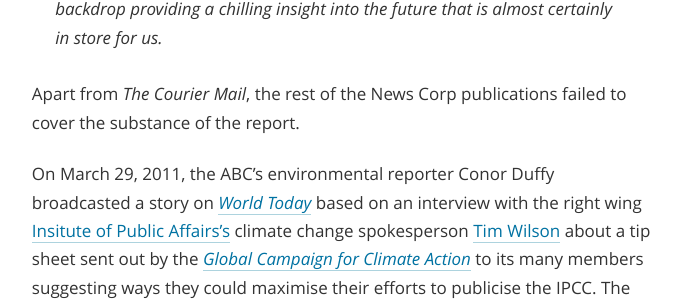
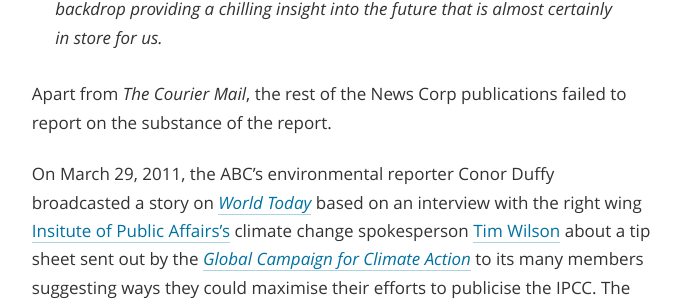
Before and after one commit to investigate/sceptical-climate, a Jekyll site: the page built from part-2/findings/04-09-extreme-weather.html, in a window 1280 px wide and 900 px high, scrolled down 4608 px. Shown: the part 178-484 px from the top of the window, without its empty margins (143-824 px from the left). Built offline with Jekyll 4.4.1, drawn with Linux system fonts in a browser that asks for light colours; nearby versions of some CDN libraries; Markdown is read by kramdown in place of the engine named in the settings; comment, search, counter and statistics services are not loaded.

Commit message:
cover to report on

```diff
--- a/part-2/findings/04-09-extreme-weather.html
+++ b/part-2/findings/04-09-extreme-weather.html
@@ -62,7 +62,7 @@
 	<p>This was brought into stark reality by reports from the CSIRO and the Australian Bureau of Meteorology, the World Meteorological Organisation, experts in the peer reviewed <em>Nature Climate Change</em> and by the Intergovernmental Panel on Climate Change (IPCC)</p>
       <p>...Scientists are speaking with growing confidence and alarm about recent unprecedented extreme weather events around the world. Australia’s recent extremes of droughts, fires, cyclones and floods occur against this clarifying backdrop providing a chilling insight into the future that is almost certainly in store for us.<p>
   </blockquote>
-	<p>Apart from <em>The Courier Mail</em>, the rest of the News Corp publications failed to cover the substance of the report.</p>
+	<p>Apart from <em>The Courier Mail</em>, the rest of the News Corp publications failed to report on the substance of the report.</p>
 	<p>On March 29, 2011, the ABC’s environmental reporter Conor Duffy broadcasted a story on <a href="http://www.abc.net.au/worldtoday/content/2012/s3466368.htm"><em>World Today</em></a> based on an interview with the right wing <a href="http://en.wikipedia.org/wiki/Institute_of_Public_Affairs">Insitute of Public Affairs’s</a> climate change spokesperson <a href="http://www.timwilson.com.au/">Tim Wilson</a> about a tip sheet sent out by the <a href="http://gc-ca.org/"><em>Global Campaign for Climate Action</em></a> to its many members suggesting ways they could maximise their efforts to publicise the IPCC. The GCCA suggested that even low certainty findings of disasters could be represented as ‘cause for alarm’. While this is an arguable position, it led Wilson to tell the ABC:</p>
 	<blockquote>
 		<p><strong>TIM WILSON</strong>: “I think it&#8217;s disappointing that there are so many groups that claim to support and be concerned about the environment who are prepared to manipulate science to achieve their political objectives rather than talking about hard facts and what policy we should do in response.</p>
```
